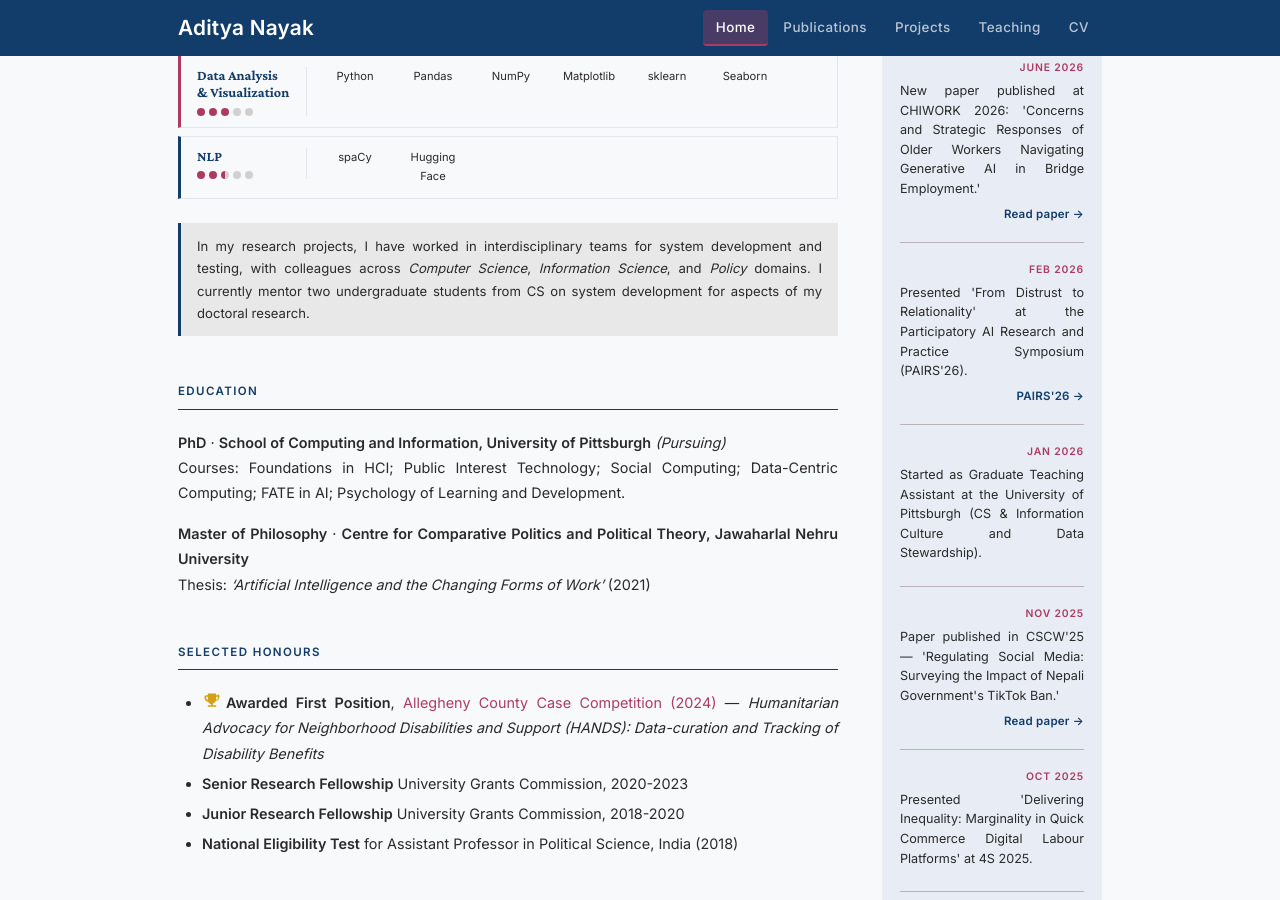
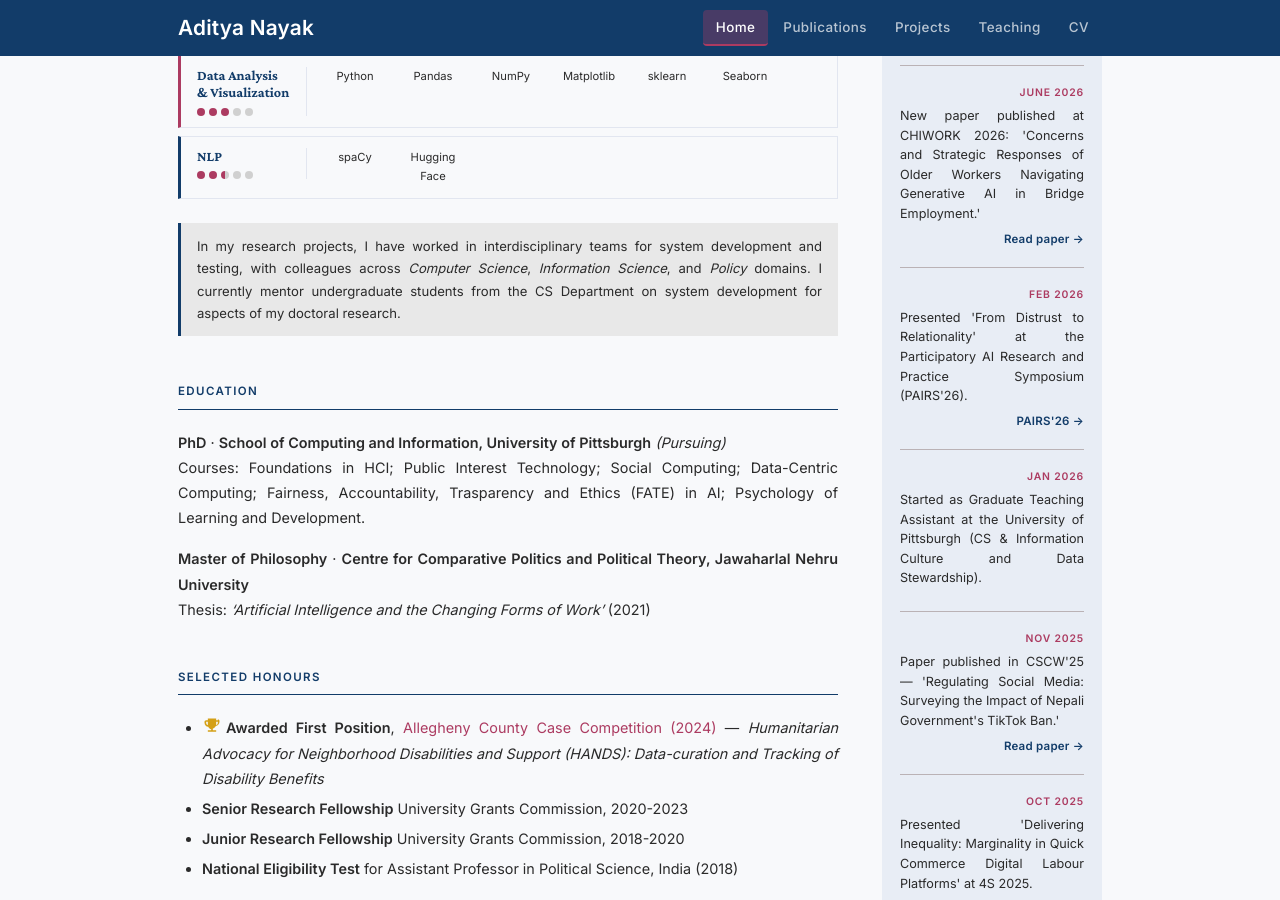
Before and after one commit to adityanayak-info/adityanayak-info.github.io, a Jekyll site: the page built from index.md, in a window 1280 px wide and 900 px high, scrolled down 1372 px. Built offline with Jekyll 4.4.1, drawn with Linux system fonts in a browser that asks for light colours; our own code applies the rules of GitHub Pages for plain Markdown files.

Commit message:
Revise mentorship and clarify FATE in AI
Updated mentorship description and expanded FATE acronym.

```diff
--- a/index.md
+++ b/index.md
@@ -154,7 +154,7 @@
 </div>
 
 <div class="skill-collab">
-  In my research projects, I have worked in interdisciplinary teams for system development and testing, with colleagues across <em>Computer Science</em>, <em>Information Science</em>, and <em>Policy</em> domains. I currently mentor two undergraduate students from CS on system development for aspects of my doctoral research.
+  In my research projects, I have worked in interdisciplinary teams for system development and testing, with colleagues across <em>Computer Science</em>, <em>Information Science</em>, and <em>Policy</em> domains. I currently mentor undergraduate students from the CS Department on system development for aspects of my doctoral research.
 </div>
 
 
@@ -163,7 +163,7 @@
 ## Education
 
 **PhD** · <strong>School of Computing and Information, University of Pittsburgh</strong> *(Pursuing)*<br>
-Courses: Foundations in HCI; Public Interest Technology; Social Computing; Data-Centric Computing; FATE in AI; Psychology of Learning and Development.
+Courses: Foundations in HCI; Public Interest Technology; Social Computing; Data-Centric Computing; Fairness, Accountability, Trasparency and Ethics (FATE) in AI; Psychology of Learning and Development.
 
 **Master of Philosophy** · <strong>Centre for Comparative Politics and Political Theory, Jawaharlal Nehru University</strong> <br>
 Thesis: *'Artificial Intelligence and the Changing Forms of Work'* (2021)
```
